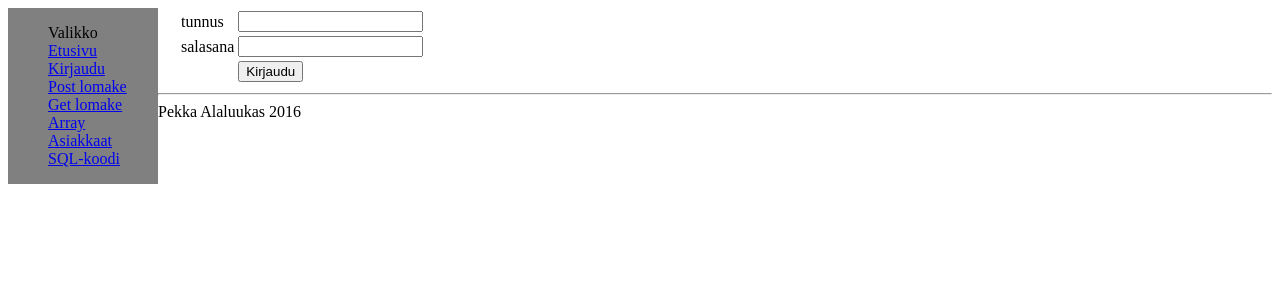
After one commit to gitpeksi/esim2, a PHP site: page /login.php in a window 1280 px wide. The commit adds this page. Shown: the top 300 px of the page. Run offline with PHP 8.4, Linux system fonts and the light colour scheme.

Commit message:
Login form tehty

```diff
--- /dev/null
+++ b/login.php
@@ -0,0 +1,30 @@
+<?php include "menu.php";?>
+<form method="POST" action="login.php">
+<TABLE BORDER=0>
+	<tr><td>tunnus</td> <td><input type="text" name="tunnus"></td></tr>
+	<tr><td>salasana</td> <td><input type="password" name="sala"></td></tr>
+	<tr><td></td><td><input type="submit" name="nappi" value="Kirjaudu"></td></tr>
+</TABLE>
+</form>
+
+<?php
+if(isset($_POST['nappi'])) {
+	$oikeatunnus="jeppe";
+	$oikeasalasana="test";
+	if($_POST['tunnus']==$oikeatunnus) {
+		if($_POST['sala']==$oikeasalasana) {
+			//oikea tunnus ja salasana
+			header('Location:oma.php');
+		}
+		else {
+			echo "Tunnus ja salasana eivät täsmää";
+		}
+	}
+	else {
+		echo "Tunnus ja salasana eivät täsmää";
+	}
+}
+?>
+
+
+<?php include "footer.php";?>
--- a/menu.php
+++ b/menu.php
@@ -9,6 +9,7 @@
 <ul>
 <li>Valikko</li>
 <li><a href="index.php">Etusivu</a></li>
+<li><a href="login.php">Kirjaudu</a></li>
 <li><a href="post.php">Post lomake</a></li>
 <li><a href="get.php">Get lomake</a></li>
 <li><a href="array.php">Array</a></li>
--- /dev/null
+++ b/oma.php
@@ -0,0 +1,3 @@
+<?php include "menu.php";?>
+Hei olet kirjautunut
+<?php include "footer.php";?>
```
